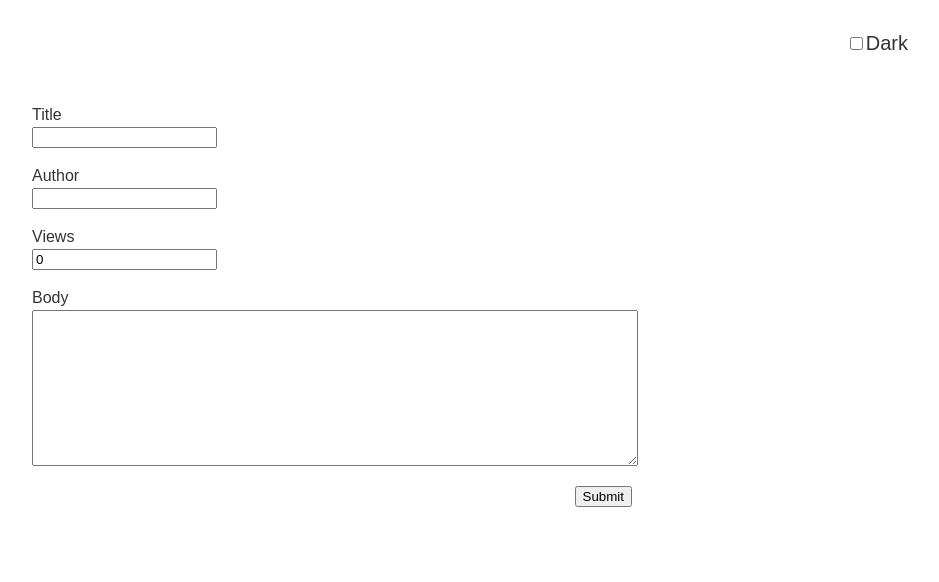
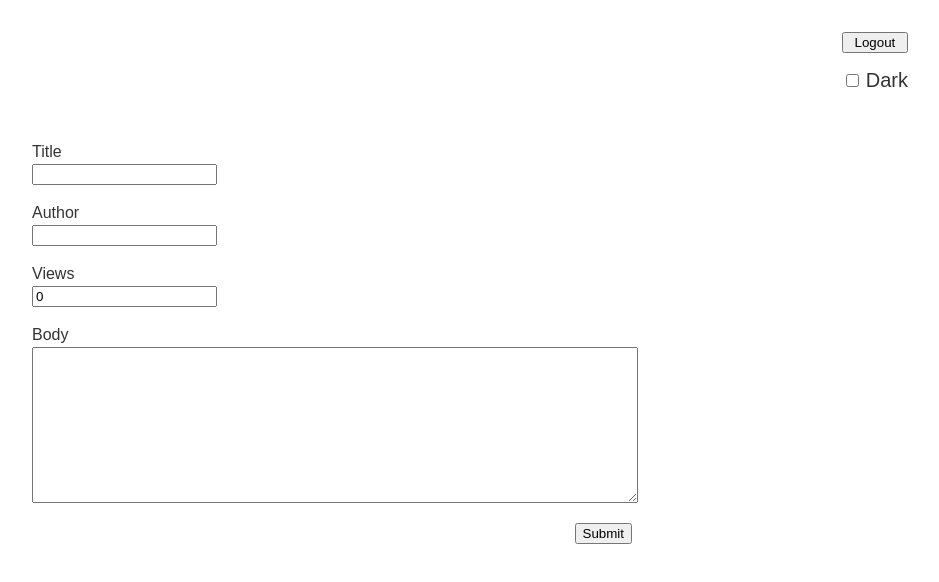
Before and after one commit to amaziarz/jokes-frontend, a React (Vite) app: page /jokes/new in a window 1280 px wide. Both pictures are taken after a click on the button "Login". Shown: the top 582 px of the page, without its empty margins (308-1247 px from the left). Built offline with nearby package versions, Linux system fonts and the light colour scheme; some icons are missing.

Commit message:
Add logout button

```diff
--- a/src/App.tsx
+++ b/src/App.tsx
@@ -1,5 +1,5 @@
 import { useAuth } from './context/AuthProvider';
-import Container from './layouts/Container';
+import AppContainer from './layouts/AppContainer';
 import AuthenticatedApp from './AuthenticatedApp';
 import UnauthenticatedApp from './UnauthenticatedApp';
 
@@ -7,9 +7,9 @@ function App() {
   const { isAuthenticated } = useAuth();
 
   return (
-    <Container>
+    <AppContainer>
       {isAuthenticated ? <AuthenticatedApp /> : <UnauthenticatedApp />}
-    </Container>
+    </AppContainer>
   );
 }
 
--- /dev/null
+++ b/src/layouts/AppContainer.tsx
@@ -0,0 +1,69 @@
+import { ChangeEvent, ReactNode } from 'react';
+import styled from 'styled-components';
+import { useAppTheme } from 'context/AppThemeProvider';
+import { useAuth } from 'context/AuthProvider';
+
+interface Props {
+  children: ReactNode;
+}
+
+function AppContainer({ children }: Props) {
+  const { themeMode, changeTheme } = useAppTheme();
+  const { isAuthenticated, logout } = useAuth();
+
+  function handleThemeChange(e: ChangeEvent<HTMLInputElement>) {
+    changeTheme(e.target.checked ? 'dark' : 'light');
+  }
+
+  return (
+    <Wrapper>
+      <Header>
+        <ButtonsWrapper>
+          {isAuthenticated ? (
+            <LogoutButton onClick={logout}>Logout</LogoutButton>
+          ) : null}
+          <Checkbox>
+            <input
+              id="darkMode"
+              type="checkbox"
+              onChange={handleThemeChange}
+              checked={themeMode === 'dark'}
+            />
+            <label htmlFor="darkMode">Dark</label>
+          </Checkbox>
+        </ButtonsWrapper>
+      </Header>
+      {children}
+    </Wrapper>
+  );
+}
+
+const Wrapper = styled.div`
+  padding: 32px 64px;
+`;
+
+const Header = styled.header`
+  display: flex;
+  justify-content: flex-end;
+`;
+
+const ButtonsWrapper = styled.div`
+  display: flex;
+  flex-direction: column;
+`;
+
+const LogoutButton = styled.button`
+  margin-bottom: 16px;
+`;
+
+const Checkbox = styled.div`
+  display: flex;
+  align-items: center;
+
+  label {
+    font-size: 1.25rem;
+    margin-left: 0.25rem;
+  }
+`;
+
+export default AppContainer;
--- a/src/layouts/Container.tsx
+++ /dev/null
@@ -1,42 +0,0 @@
-import { ChangeEvent, ReactNode } from 'react';
-import styled from 'styled-components';
-import { useAppTheme } from 'context/AppThemeProvider';
-
-interface Props {
-  children: ReactNode;
-}
-
-function Container({ children }: Props) {
-  const { themeMode, changeTheme } = useAppTheme();
-
-  function handleThemeChange(e: ChangeEvent<HTMLInputElement>) {
-    changeTheme(e.target.checked ? 'dark' : 'light');
-  }
-
-  return (
-    <AppContainer>
-      <CheckboxWrapper>
-        <input
-          id="darkMode"
-          type="checkbox"
-          onChange={handleThemeChange}
-          checked={themeMode === 'dark'}
-        />
-        <label htmlFor="darkMode">Dark</label>
-      </CheckboxWrapper>
-      {children}
-    </AppContainer>
-  );
-}
-
-const AppContainer = styled.div`
-  padding: 32px 64px;
-`;
-
-const CheckboxWrapper = styled.div`
-  display: flex;
-  justify-content: flex-end;
-  font-size: 1.25rem;
-`;
-
-export default Container;
--- a/src/layouts/JokeFormContainer.tsx
+++ b/src/layouts/JokeFormContainer.tsx
@@ -25,6 +25,7 @@ const CloseButton = styled.button`
   background: none;
   border: none;
   cursor: pointer;
+  color: ${(props) => props.theme.fontColor};
   position: absolute;
   left: -48px;
   top: -24px;
```
